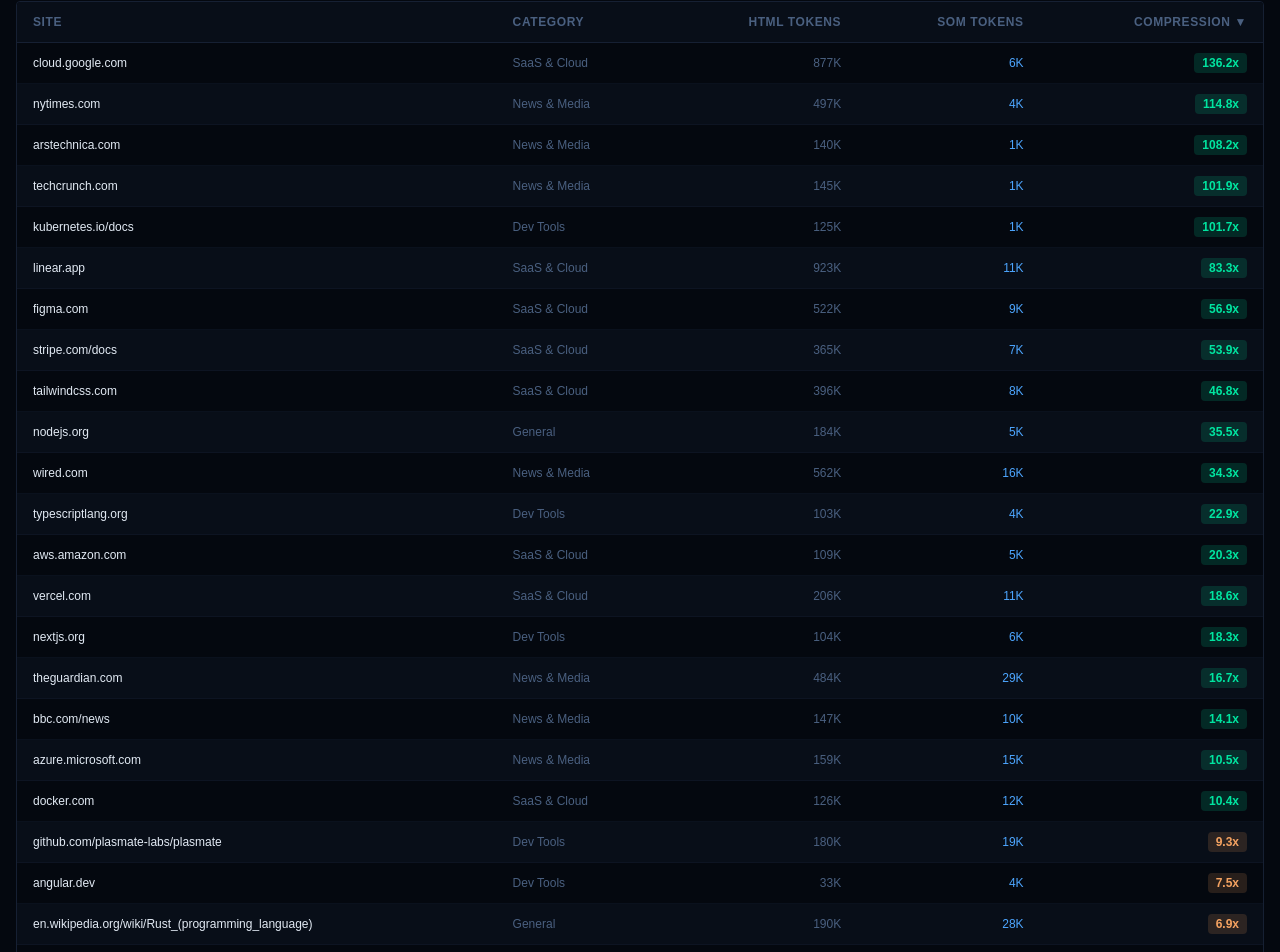
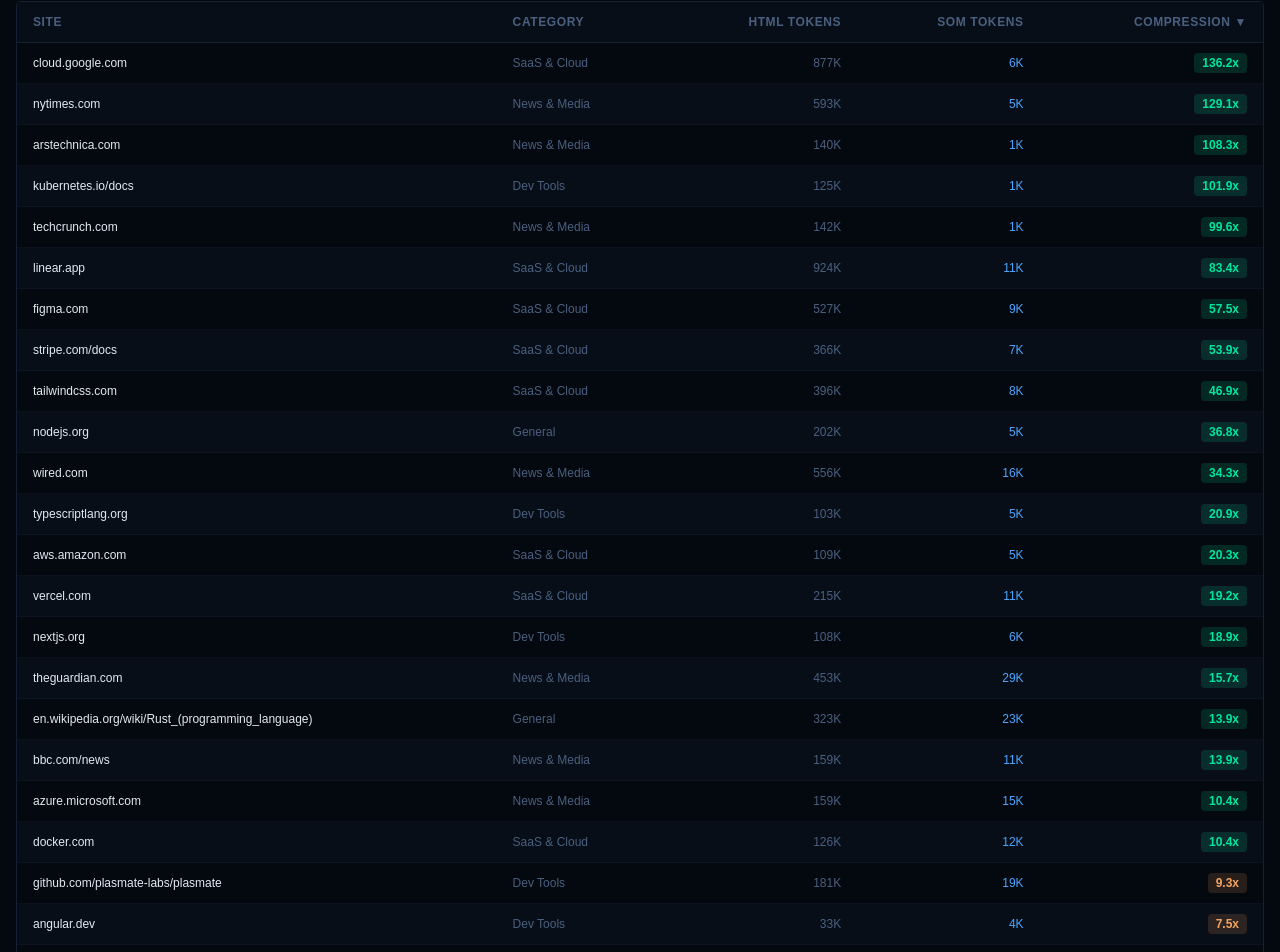
Before and after one commit to dbhurley/webtaskbench, a Next.js app: page / in a window 1280 px wide. Shown: the part 1614-2566 px from the top of the page. Built offline with nearby package versions, Linux system fonts and the light colour scheme; a web font is replaced by a local one.

Commit message:
data: weekly benchmark update (Plasmate v0.5.1)

```diff
--- a/src/data/benchmark.ts
+++ b/src/data/benchmark.ts
@@ -13,10 +13,10 @@
 
 export const benchmarkMeta: BenchmarkMeta = {
   plasmate_version: "0.5.1",
-  run_date: "2026-06-29T08:05:40.113Z",
+  run_date: "2026-07-06T07:51:09.479Z",
   sites_attempted: 37,
   sites_succeeded: 37,
-  avg_compression: 28.4,
+  avg_compression: 28.9,
   median_compression: 10.4,
   peak_compression: 136.2,
   peak_site: "cloud.google.com",
@@ -33,43 +33,43 @@
 }
 
 export const benchmarkData: BenchmarkEntry[] = [
-  { url: "https://cloud.google.com", html_tokens: 877250, som_tokens: 6440, ratio: 136.2, category: "SaaS & Cloud" },
-  { url: "https://www.nytimes.com", html_tokens: 496794, som_tokens: 4327, ratio: 114.8, category: "News & Media" },
-  { url: "https://arstechnica.com", html_tokens: 139948, som_tokens: 1294, ratio: 108.2, category: "News & Media" },
-  { url: "https://techcrunch.com", html_tokens: 145109, som_tokens: 1424, ratio: 101.9, category: "News & Media" },
-  { url: "https://kubernetes.io/docs", html_tokens: 124790, som_tokens: 1227, ratio: 101.7, category: "Dev Tools" },
-  { url: "https://www.linear.app", html_tokens: 922860, som_tokens: 11081, ratio: 83.3, category: "SaaS & Cloud" },
-  { url: "https://www.figma.com", html_tokens: 522184, som_tokens: 9171, ratio: 56.9, category: "SaaS & Cloud" },
-  { url: "https://stripe.com/docs", html_tokens: 365128, som_tokens: 6780, ratio: 53.9, category: "SaaS & Cloud" },
-  { url: "https://tailwindcss.com", html_tokens: 396238, som_tokens: 8458, ratio: 46.8, category: "SaaS & Cloud" },
-  { url: "https://nodejs.org", html_tokens: 183726, som_tokens: 5172, ratio: 35.5, category: "General" },
-  { url: "https://www.wired.com", html_tokens: 562326, som_tokens: 16414, ratio: 34.3, category: "News & Media" },
-  { url: "https://www.typescriptlang.org", html_tokens: 102821, som_tokens: 4486, ratio: 22.9, category: "Dev Tools" },
-  { url: "https://aws.amazon.com", html_tokens: 108793, som_tokens: 5349, ratio: 20.3, category: "SaaS & Cloud" },
-  { url: "https://vercel.com", html_tokens: 205832, som_tokens: 11073, ratio: 18.6, category: "SaaS & Cloud" },
-  { url: "https://nextjs.org", html_tokens: 104040, som_tokens: 5683, ratio: 18.3, category: "Dev Tools" },
-  { url: "https://www.theguardian.com", html_tokens: 483884, som_tokens: 29041, ratio: 16.7, category: "News & Media" },
-  { url: "https://www.bbc.com/news", html_tokens: 147099, som_tokens: 10428, ratio: 14.1, category: "News & Media" },
-  { url: "https://azure.microsoft.com", html_tokens: 158709, som_tokens: 15044, ratio: 10.5, category: "News & Media" },
-  { url: "https://www.docker.com", html_tokens: 126006, som_tokens: 12124, ratio: 10.4, category: "SaaS & Cloud" },
-  { url: "https://github.com/plasmate-labs/plasmate", html_tokens: 180107, som_tokens: 19303, ratio: 9.3, category: "Dev Tools" },
-  { url: "https://angular.dev", html_tokens: 33093, som_tokens: 4407, ratio: 7.5, category: "Dev Tools" },
-  { url: "https://en.wikipedia.org/wiki/Rust_(programming_language)", html_tokens: 190164, som_tokens: 27569, ratio: 6.9, category: "General" },
-  { url: "https://vuejs.org", html_tokens: 34582, som_tokens: 8802, ratio: 3.9, category: "Dev Tools" },
+  { url: "https://cloud.google.com", html_tokens: 877232, som_tokens: 6440, ratio: 136.2, category: "SaaS & Cloud" },
+  { url: "https://www.nytimes.com", html_tokens: 593199, som_tokens: 4595, ratio: 129.1, category: "News & Media" },
+  { url: "https://arstechnica.com", html_tokens: 140109, som_tokens: 1294, ratio: 108.3, category: "News & Media" },
+  { url: "https://kubernetes.io/docs", html_tokens: 125074, som_tokens: 1227, ratio: 101.9, category: "Dev Tools" },
+  { url: "https://techcrunch.com", html_tokens: 141790, som_tokens: 1424, ratio: 99.6, category: "News & Media" },
+  { url: "https://www.linear.app", html_tokens: 924222, som_tokens: 11084, ratio: 83.4, category: "SaaS & Cloud" },
+  { url: "https://www.figma.com", html_tokens: 527185, som_tokens: 9171, ratio: 57.5, category: "SaaS & Cloud" },
+  { url: "https://stripe.com/docs", html_tokens: 365569, som_tokens: 6780, ratio: 53.9, category: "SaaS & Cloud" },
+  { url: "https://tailwindcss.com", html_tokens: 396275, som_tokens: 8457, ratio: 46.9, category: "SaaS & Cloud" },
+  { url: "https://nodejs.org", html_tokens: 201944, som_tokens: 5485, ratio: 36.8, category: "General" },
+  { url: "https://www.wired.com", html_tokens: 555936, som_tokens: 16222, ratio: 34.3, category: "News & Media" },
+  { url: "https://www.typescriptlang.org", html_tokens: 102741, som_tokens: 4907, ratio: 20.9, category: "Dev Tools" },
+  { url: "https://aws.amazon.com", html_tokens: 108694, som_tokens: 5350, ratio: 20.3, category: "SaaS & Cloud" },
+  { url: "https://vercel.com", html_tokens: 214681, som_tokens: 11197, ratio: 19.2, category: "SaaS & Cloud" },
+  { url: "https://nextjs.org", html_tokens: 107849, som_tokens: 5697, ratio: 18.9, category: "Dev Tools" },
+  { url: "https://www.theguardian.com", html_tokens: 453376, som_tokens: 28912, ratio: 15.7, category: "News & Media" },
+  { url: "https://en.wikipedia.org/wiki/Rust_(programming_language)", html_tokens: 322872, som_tokens: 23158, ratio: 13.9, category: "General" },
+  { url: "https://www.bbc.com/news", html_tokens: 158636, som_tokens: 11406, ratio: 13.9, category: "News & Media" },
+  { url: "https://azure.microsoft.com", html_tokens: 158734, som_tokens: 15281, ratio: 10.4, category: "News & Media" },
+  { url: "https://www.docker.com", html_tokens: 126018, som_tokens: 12124, ratio: 10.4, category: "SaaS & Cloud" },
+  { url: "https://github.com/plasmate-labs/plasmate", html_tokens: 180601, som_tokens: 19386, ratio: 9.3, category: "Dev Tools" },
+  { url: "https://angular.dev", html_tokens: 33121, som_tokens: 4407, ratio: 7.5, category: "Dev Tools" },
+  { url: "https://vuejs.org", html_tokens: 34588, som_tokens: 8802, ratio: 3.9, category: "Dev Tools" },
   { url: "https://getbootstrap.com", html_tokens: 29337, som_tokens: 9697, ratio: 3, category: "Dev Tools" },
-  { url: "https://developer.mozilla.org/en-US/docs/Web/JavaScript", html_tokens: 53516, som_tokens: 22108, ratio: 2.4, category: "Dev Tools" },
-  { url: "https://svelte.dev", html_tokens: 37916, som_tokens: 17642, ratio: 2.1, category: "Dev Tools" },
-  { url: "https://lobste.rs", html_tokens: 18045, som_tokens: 9371, ratio: 1.9, category: "General" },
-  { url: "https://docs.rs", html_tokens: 4603, som_tokens: 3740, ratio: 1.2, category: "Dev Tools" },
-  { url: "https://www.rust-lang.org", html_tokens: 5112, som_tokens: 5036, ratio: 1, category: "Dev Tools" },
-  { url: "https://pypi.org", html_tokens: 6211, som_tokens: 6575, ratio: 0.9, category: "Dev Tools" },
-  { url: "https://news.ycombinator.com", html_tokens: 11897, som_tokens: 14586, ratio: 0.8, category: "General" },
+  { url: "https://developer.mozilla.org/en-US/docs/Web/JavaScript", html_tokens: 53480, som_tokens: 22108, ratio: 2.4, category: "Dev Tools" },
+  { url: "https://svelte.dev", html_tokens: 38142, som_tokens: 17647, ratio: 2.2, category: "Dev Tools" },
+  { url: "https://lobste.rs", html_tokens: 17742, som_tokens: 9116, ratio: 1.9, category: "General" },
+  { url: "https://docs.rs", html_tokens: 4660, som_tokens: 3729, ratio: 1.2, category: "Dev Tools" },
+  { url: "https://www.rust-lang.org", html_tokens: 5112, som_tokens: 5033, ratio: 1, category: "Dev Tools" },
+  { url: "https://pypi.org", html_tokens: 6214, som_tokens: 6576, ratio: 0.9, category: "Dev Tools" },
+  { url: "https://news.ycombinator.com", html_tokens: 11812, som_tokens: 14585, ratio: 0.8, category: "General" },
   { url: "https://jsonplaceholder.typicode.com", html_tokens: 2476, som_tokens: 3282, ratio: 0.8, category: "General" },
-  { url: "https://www.postgresql.org", html_tokens: 6552, som_tokens: 9487, ratio: 0.7, category: "Dev Tools" },
-  { url: "https://www.python.org", html_tokens: 8957, som_tokens: 14447, ratio: 0.6, category: "General" },
+  { url: "https://www.postgresql.org", html_tokens: 6533, som_tokens: 9462, ratio: 0.7, category: "Dev Tools" },
+  { url: "https://www.python.org", html_tokens: 9164, som_tokens: 14474, ratio: 0.6, category: "General" },
   { url: "https://example.com", html_tokens: 162, som_tokens: 357, ratio: 0.5, category: "General" },
   { url: "https://crates.io", html_tokens: 70, som_tokens: 300, ratio: 0.2, category: "General" },
-  { url: "https://www.producthunt.com", html_tokens: 2649, som_tokens: 23116, ratio: 0.1, category: "General" },
+  { url: "https://www.producthunt.com", html_tokens: 2630, som_tokens: 24323, ratio: 0.1, category: "General" },
 ];
 
 export const failedSites = [
```
